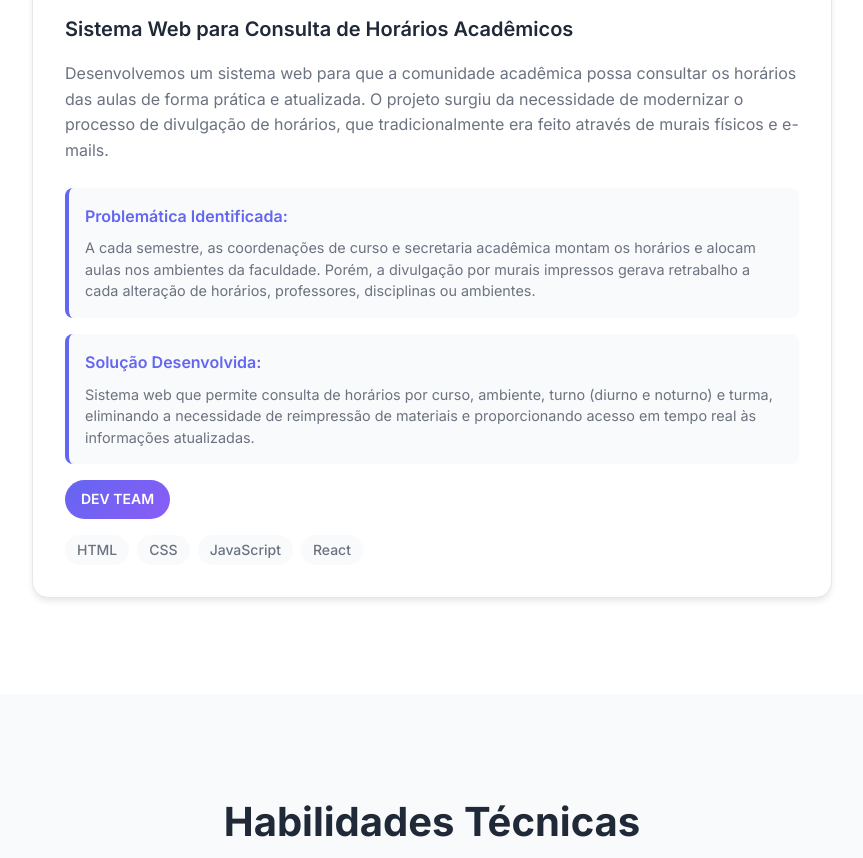
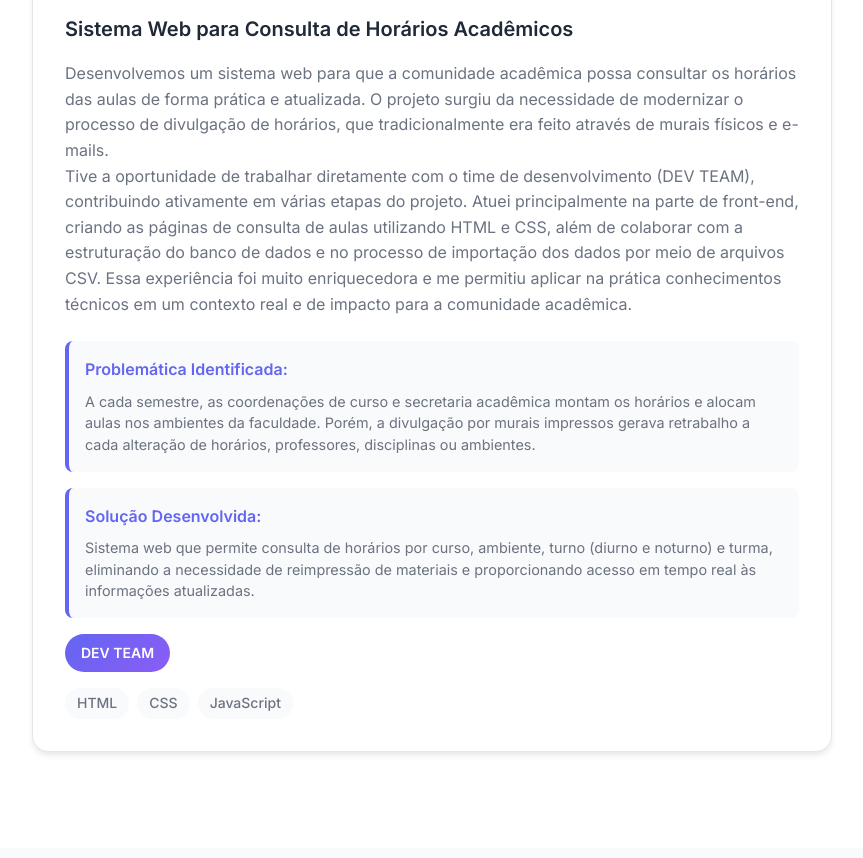
Before and after one commit to fatec-jacarei-dsm-portfolio/ra2581392513025, a plain HTML site: page docs/index.html in a window 1280 px wide. Shown: the part 1748-2606 px from the top of the page, without its empty margins (208-1071 px from the left). Drawn offline with Linux system fonts and the light colour scheme; a script that the page names is missing.

Commit message:
Adiciona atuação no projeto

```diff
--- a/docs/index.html
+++ b/docs/index.html
@@ -139,6 +139,8 @@
                         <h4>Sistema Web para Consulta de Horários Acadêmicos</h4>
                         <p class="project-description">
                             Desenvolvemos um sistema web para que a comunidade acadêmica possa consultar os horários das aulas de forma prática e atualizada. O projeto surgiu da necessidade de modernizar o processo de divulgação de horários, que tradicionalmente era feito através de murais físicos e e-mails.
+                            <br></b>
+Tive a oportunidade de trabalhar diretamente com o time de desenvolvimento (DEV TEAM), contribuindo ativamente em várias etapas do projeto. Atuei principalmente na parte de front-end, criando as páginas de consulta de aulas utilizando HTML e CSS, além de colaborar com a estruturação do banco de dados e no processo de importação dos dados por meio de arquivos CSV. Essa experiência foi muito enriquecedora e me permitiu aplicar na prática conhecimentos técnicos em um contexto real e de impacto para a comunidade acadêmica.
                         </p>
                         <div class="project-problem">
                             <h5>Problemática Identificada:</h5>
@@ -159,7 +161,7 @@
                             <span class="tech-tag">HTML</span>
                             <span class="tech-tag">CSS</span>
                             <span class="tech-tag">JavaScript</span>
-                            <span class="tech-tag">React</span>
+
                         </div>
                     </div>
                 </div>
```
